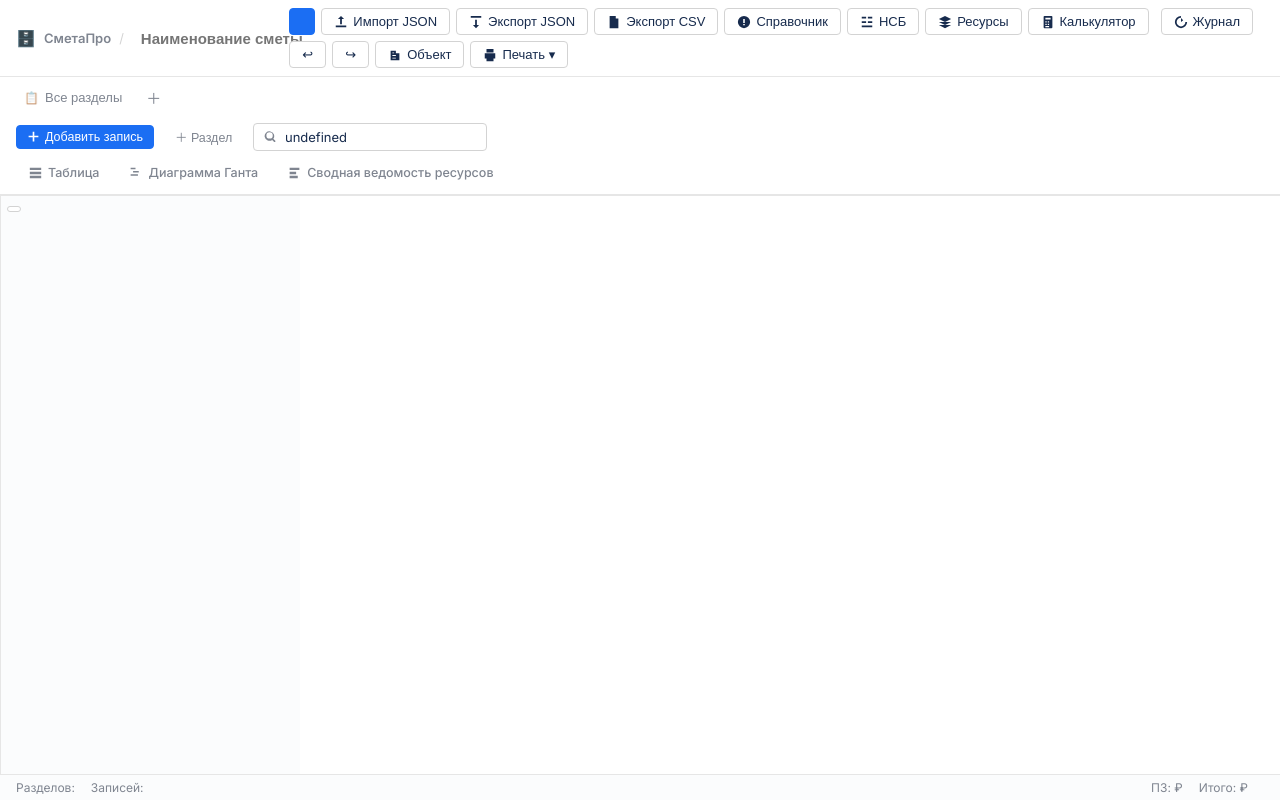
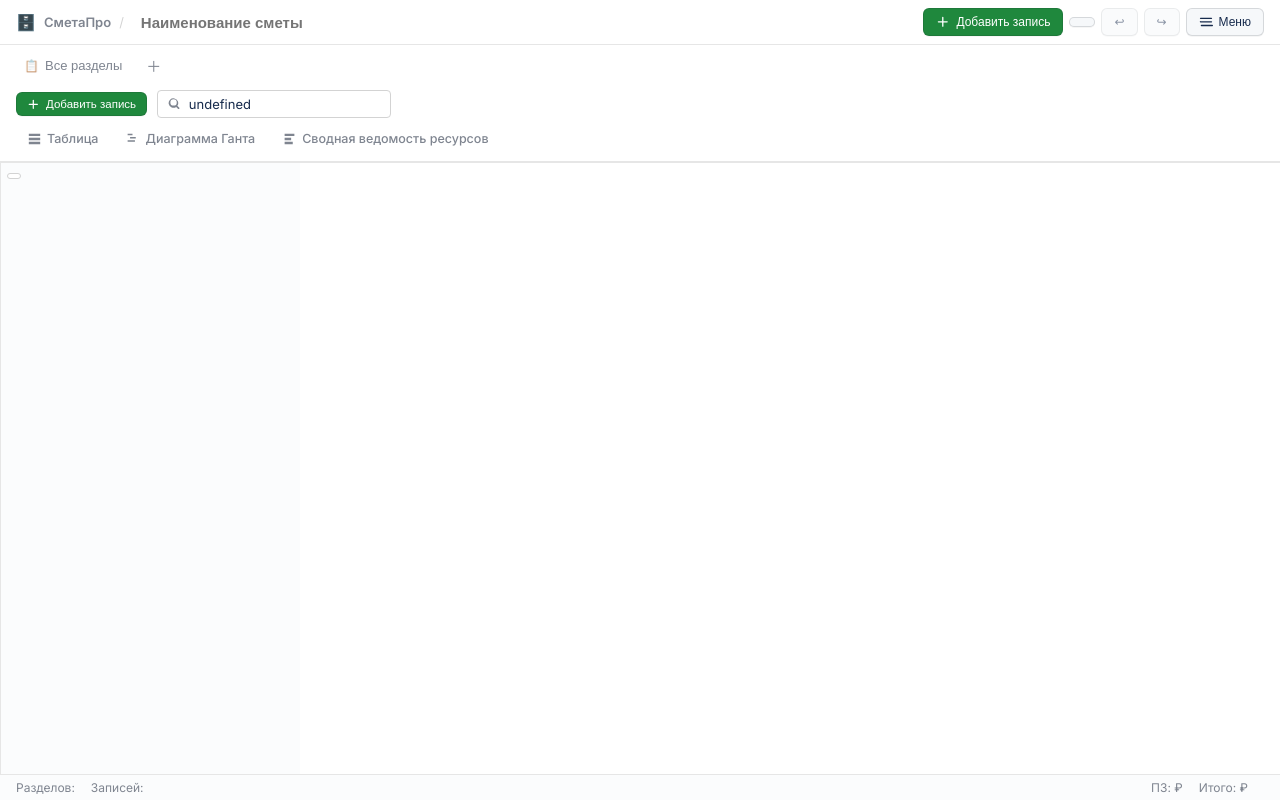
Before and after one commit to timeyantime/smetaprogrural, a website built with Vite: page index.html in a window 1280 px wide. Built offline with nearby package versions, Linux system fonts and the light colour scheme.

Commit message:
ui: редизайн шапки в стиле GitHub — быстрые кнопки + меню «Меню» (разделы/справочники/файл/проект), разгрузен тулбар, underlinenav для видов

```diff
--- a/index.html
+++ b/index.html
@@ -29,55 +29,80 @@
         <input class="at-title-input" x-model="data.title" placeholder="Наименование сметы" />
       </div>
       <div class="at-actions">
-        <button class="at-btn at-btn-primary" :class="{ 'is-saved': savedFlash }" @click="manualSave()"
-                :title="savedTimeText()">
+        <!-- Быстрые действия (GitHub-style): только самое частое -->
+        <button class="gh-btn gh-btn-primary" @click="openAddRecordModal()">
+          <svg viewBox="0 0 16 16" width="14" height="14"><path fill="currentColor" d="M7.75 2a.75.75 0 0 1 .75.75V7h4.25a.75.75 0 0 1 0 1.5H8.5v4.25a.75.75 0 0 1-1.5 0V8.5H2.75a.75.75 0 0 1 0-1.5H7V2.75A.75.75 0 0 1 7.75 2z"/></svg>
+          Добавить запись
+        </button>
+        <button class="gh-btn" @click="manualSave()" :title="savedTimeText()">
           <template x-if="!savedFlash"><span>💾 Сохранить</span></template>
           <template x-if="savedFlash"><span>✓ Сохранено</span></template>
         </button>
-        <button class="at-btn" @click="$refs.fileImport.click()">
+        <button class="gh-btn" @click="undoAction()" :disabled="!undoStack.length" title="Отменить (Ctrl+Z)">↩</button>
+        <button class="gh-btn" @click="redoAction()" :disabled="!redoStack.length" title="Повторить (Ctrl+Shift+Z)">↪</button>
+
+        <!-- Меню «Ещё»: всё остальное вынесено из шапки, чтобы визуально разгрузить интерфейс -->
+        <div class="gh-menu-wrap" @click.outside="topMenuOpen = false">
+          <button class="gh-btn gh-btn-menu" :class="{ active: topMenuOpen }" @click="topMenuOpen = !topMenuOpen"
+                  title="Меню: разделы, справочники, файл, печать">
+            <svg viewBox="0 0 16 16" width="14" height="14"><path fill="currentColor" d="M1 3.75A.75.75 0 0 1 1.75 3h12.5a.75.75 0 0 1 0 1.5H1.75A.75.75 0 0 1 1 3.75zm0 4.25A.75.75 0 0 1 1.75 7h12.5a.75.75 0 0 1 0 1.5H1.75A.75.75 0 0 1 1 8zm1.75 3.25a.75.75 0 0 0 0 1.5h12.5a.75.75 0 0 0 0-1.5H2.75z"/></svg>
+            Меню
+          </button>
+          <div class="gh-menu" x-show="topMenuOpen" x-cloak x-transition.opacity.duration.120ms>
+            <div class="gh-menu-group-title">Разделы</div>
+            <button @click="topMenuOpen = false; openAddSectionModal()">
+              <svg viewBox="0 0 16 16" width="14" height="14"><path fill="currentColor" d="M7.75 2a.75.75 0 0 1 .75.75V7h4.25a.75.75 0 0 1 0 1.5H8.5v4.25a.75.75 0 0 1-1.5 0V8.5H2.75a.75.75 0 0 1 0-1.5H7V2.75A.75.75 0 0 1 7.75 2z"/></svg>
+              Новый раздел
+            </button>
+            <div class="gh-menu-group-title">Справочники</div>
+            <button @click="topMenuOpen = false; openNsb()" title="Нормативно-справочная база расценок">
+              <svg viewBox="0 0 16 16" width="14" height="14"><path fill="currentColor" d="M2 2h5v2H2zM9 2h5v2H9zM2 7h5v2H2zM9 7h5v2H9zM2 12h12v2H2z"/></svg>
+              НСБ — расценки
+            </button>
+            <button @click="topMenuOpen = false; openResHub()" title="Единый справочник ресурсов: одна цена меняет все строки сметы">
+              <svg viewBox="0 0 16 16" width="14" height="14"><path fill="currentColor" d="M8 1L15 4.5 8 8 1 4.5zM1 8l7 3.5L15 8M1 11.5l7 3.5 7-3.5"/></svg>
+              Ресурсы
+            </button>
+            <button @click="topMenuOpen = false; openCalc()" title="Калькулятор трудозатрат и машинного времени">
+              <svg viewBox="0 0 16 16" width="14" height="14"><path fill="currentColor" d="M4 1h8a1 1 0 0 1 1 1v12a1 1 0 0 1-1 1H4a1 1 0 0 1-1-1V2a1 1 0 0 1 1-1zm1 2v2h6V3H5zM5 7v1.5h1.5V7H5zm2.75 0v1.5h1.5V7h-1.5zM5 10v1.5h1.5V10H5zm2.75 0v1.5h1.5V10h-1.5zM5 12.5V14h4.25v-1.5H5z"/></svg>
+              Калькулятор
+            </button>
+            <button @click="topMenuOpen = false; helpModalOpen = true" title="Как считаются затраты — справочник по методике">
+              <svg viewBox="0 0 16 16" width="14" height="14"><path fill="currentColor" d="M8 1a7 7 0 1 0 0 14A7 7 0 0 0 8 1zm.9 10.6H7.1v-1.4h1.8v1.4zm0-2.6H7.1V4.6h1.8v4.4z"/></svg>
+              Справочник методики
+            </button>
+            <div class="gh-menu-sep"></div>
+            <div class="gh-menu-group-title">Файл</div>
+            <button @click="topMenuOpen = false; $nextTick(() => $refs.fileImport.click())">
               <svg viewBox="0 0 16 16" width="14" height="14"><path fill="currentColor" d="M8 1l3.5 3.5H9v6H7v-6H4.5L8 1zM2 12h12v2H2z"/></svg>
               Импорт JSON
             </button>
-        <button class="at-btn" @click="exportJson()">
+            <button @click="topMenuOpen = false; exportJson()">
               <svg viewBox="0 0 16 16" width="14" height="14"><path fill="currentColor" d="M8 15L4.5 11.5H7v-6h2v6h2.5L8 15zM2 3h12V1H2z"/></svg>
               Экспорт JSON
             </button>
-        <button class="at-btn" @click="exportCsv()">
+            <button @click="topMenuOpen = false; exportCsv()">
               <svg viewBox="0 0 16 16" width="14" height="14"><path fill="currentColor" d="M3 1h7l3 3v11H3V1zm7 0v3h3M5 8h6M5 11h6"/></svg>
               Экспорт CSV
             </button>
-        <button class="at-btn" @click="helpModalOpen = true" title="Как считаются затраты — справочник по методике">
-          <svg viewBox="0 0 16 16" width="14" height="14"><path fill="currentColor" d="M8 1a7 7 0 1 0 0 14A7 7 0 0 0 8 1zm.9 10.6H7.1v-1.4h1.8v1.4zm0-2.6H7.1V4.6h1.8v4.4z"/></svg>
-          Справочник
+            <div class="gh-menu-sep"></div>
+            <div class="gh-menu-group-title">Проект</div>
+            <button @click="topMenuOpen = false; openProjectModal()" title="Реквизиты объекта — для титульного листа печати">
+              <svg viewBox="0 0 16 16" width="14" height="14"><path fill="currentColor" d="M3 14V3h6v3h4v8H3zM5 5v1h2V5H5zM5 8v1h4V8H5zM5 11v1h4v-1H5z"/></svg>
+              Реквизиты объекта
             </button>
-        <button class="at-btn" @click="openNsb()" title="Нормативно-справочная база расценок">
-          <svg viewBox="0 0 16 16" width="14" height="14"><path fill="currentColor" d="M2 2h5v2H2zM9 2h5v2H9zM2 7h5v2H2zM9 7h5v2H9zM2 12h12v2H2z"/></svg>
-          НСБ
+            <button @click="topMenuOpen = false; openPrintModal()">
+              <svg viewBox="0 0 16 16" width="14" height="14"><path fill="currentColor" d="M4 5V1h8v4M4 12H2V6h12v6h-2M4 9h8v6H4z"/></svg>
+              Печать…
             </button>
-        <button class="at-btn" @click="openResHub()" title="Единый справочник ресурсов: одна цена меняет все строки сметы">
-          <svg viewBox="0 0 16 16" width="14" height="14"><path fill="currentColor" d="M8 1L15 4.5 8 8 1 4.5zM1 8l7 3.5L15 8M1 11.5l7 3.5 7-3.5"/></svg>
-          Ресурсы
+            <button @click="topMenuOpen = false; historyOpen = !historyOpen" :class="{ 'has-problems': problemCount() > 0 }"
+                    title="Журнал изменений и проверка сметы">
+              <svg viewBox="0 0 16 16" width="14" height="14"><path fill="currentColor" d="M8 1a7 7 0 1 0 7 7h-2a5 5 0 1 1-5-5V3.5L10.5 6 8 8V1z"/></svg>
+              Журнал и проверка сметы
+              <span class="gh-menu-badge" x-show="problemCount() > 0" x-text="problemCount()"></span>
             </button>
-        <button class="at-btn" @click="openCalc()" title="Калькулятор трудозатрат и машинного времени">
-          <svg viewBox="0 0 16 16" width="14" height="14"><path fill="currentColor" d="M4 1h8a1 1 0 0 1 1 1v12a1 1 0 0 1-1 1H4a1 1 0 0 1-1-1V2a1 1 0 0 1 1-1zm1 2v2h6V3H5zM5 7v1.5h1.5V7H5zm2.75 0v1.5h1.5V7h-1.5zM5 10v1.5h1.5V10H5zm2.75 0v1.5h1.5V10h-1.5zM5 12.5V14h4.25v-1.5H5z"/></svg>
-          Калькулятор
-        </button>
-        <span class="at-top-sep"></span>
-        <button class="at-btn at-icon-btn" :class="{ 'has-problems': problemCount() > 0 }"
-                @click="historyOpen = !historyOpen" title="Журнал изменений и проверка сметы">
-          <svg viewBox="0 0 16 16" width="14" height="14"><path fill="currentColor" d="M8 1a7 7 0 1 0 7 7h-2a5 5 0 1 1-5-5V3.5L10.5 6 8 8V1z"/></svg>
-          Журнал<span class="at-badge" x-show="problemCount() > 0" x-text="problemCount()"></span>
-        </button>
-        <button class="at-btn at-icon-btn" @click="undoAction()" :disabled="!undoStack.length" title="Отменить (Ctrl+Z)">↩</button>
-        <button class="at-btn at-icon-btn" @click="redoAction()" :disabled="!redoStack.length" title="Повторить (Ctrl+Shift+Z)">↪</button>
-        <button class="at-btn" @click="openProjectModal()" title="Реквизиты объекта — для титульного листа печати">
-          <svg viewBox="0 0 16 16" width="14" height="14"><path fill="currentColor" d="M3 14V3h6v3h4v8H3zM5 5v1h2V5H5zM5 8v1h4V8H5zM5 11v1h4v-1H5z"/></svg>
-          Объект
-        </button>
-        <button class="at-btn" @click="openPrintModal()">
-          <svg viewBox="0 0 16 16" width="14" height="14"><path fill="currentColor" d="M4 5V1h8v4M4 12H2V6h12v6h-2M4 9h8v6H4z"/></svg>
-          Печать ▾
-        </button>
+          </div>
+        </div>
         <input type="file" x-ref="fileImport" accept=".json" hidden @change="importJson($event)" />
         <input type="file" x-ref="fileNsbImport" accept=".json" hidden @change="importNsb($event)" />
       </div>
@@ -109,12 +134,10 @@
         <button class="at-tab at-tab-add" @click="openAddSectionModal()" title="Добавить раздел">＋</button>
       </div>
       <div class="at-toolbar">
-        <button class="at-btn at-btn-primary at-btn-sm" @click="openAddRecordModal()">
-          <svg viewBox="0 0 16 16" width="13" height="13"><path fill="currentColor" d="M8 2v12M2 8h12" stroke="currentColor" stroke-width="2"/></svg>
+        <!-- Кнопки «Добавить запись» и «＋ Раздел» вынесены в шапку/меню «Меню» — тулбар разгружен -->
+        <button class="gh-btn gh-btn-primary gh-btn-sm" @click="openAddRecordModal()">
+          <svg viewBox="0 0 16 16" width="13" height="13"><path fill="currentColor" d="M7.75 2a.75.75 0 0 1 .75.75V7h4.25a.75.75 0 0 1 0 1.5H8.5v4.25a.75.75 0 0 1-1.5 0V8.5H2.75a.75.75 0 0 1 0-1.5H7V2.75A.75.75 0 0 1 7.75 2z"/></svg>
           Добавить запись
-        </button>
-        <button class="at-btn at-btn-ghost at-btn-sm" @click="openAddSectionModal()">
-          ＋ Раздел
         </button>
         <div class="at-search">
           <svg viewBox="0 0 16 16" width="14" height="14"><path fill="currentColor" d="M11.7 10.3a6 6 0 1 0-1.4 1.4l2.5 2.5a1 1 0 0 0 1.4-1.4l-2.5-2.5zM7 10a4 4 0 1 1 0-8 4 4 0 0 1 0 8z"/></svg>
@@ -123,8 +146,8 @@
         <span class="at-count" x-text="visibleCount() + ' записей'"></span>
       </div>
 
-      <!-- ===== Переключатель видов: Таблица / Диаграмма Ганта (как вью Airtable) ===== -->
-      <div class="at-views">
+      <!-- ===== Переключатель видов (GitHub underline-style) ===== -->
+      <div class="at-views gh-undernav">
         <button class="at-view-tab" :class="{ active: viewTab === 'table' }" @click="viewTab = 'table'">
           <svg viewBox="0 0 16 16" width="13" height="13"><path fill="currentColor" d="M1 2h14v3H1zM1 7h14v3H1zM1 12h14v3H1z"/></svg>
           Таблица
--- a/src/css/style.css
+++ b/src/css/style.css
@@ -50,7 +50,64 @@ body {
 .at-title-input:hover { border-color: var(--line); }
 .at-title-input:focus { outline: none; border-color: var(--accent); background: #fff; }
 
-.at-actions { display: flex; gap: 6px; flex-wrap: wrap; }
+.at-actions { display: flex; gap: 6px; align-items: center; flex-wrap: wrap; }
+
+/* ============ GitHub-style кнопки и меню ( редизайн шапки ) ============ */
+.gh-btn {
+  cursor: pointer; display: inline-flex; align-items: center; gap: 6px;
+  font-size: 12px; font-weight: 500; line-height: 18px;
+  padding: 4px 12px; border-radius: 6px; white-space: nowrap;
+  color: var(--text); background: #f6f8fa;
+  border: 1px solid rgba(31, 35, 40, 0.15);
+  box-shadow: 0 1px 0 rgba(31, 35, 40, 0.04);
+  transition: background .12s, border-color .12s;
+}
+.gh-btn:hover { background: #eef1f4; border-color: rgba(31, 35, 40, 0.28); }
+.gh-btn:active { background: #e7eaee; }
+.gh-btn:disabled { opacity: .5; cursor: not-allowed; }
+.gh-btn-sm { padding: 2px 10px; font-size: 11.5px; }
+.gh-btn-primary {
+  color: #fff; background: #1f883d; border-color: rgba(31, 35, 40, 0.15);
+  box-shadow: 0 1px 0 rgba(31, 35, 40, 0.04);
+}
+.gh-btn-primary:hover { background: #1a7f37; border-color: rgba(31, 35, 40, 0.2); }
+
+/* Контейнер выпадающего меню «Меню» */
+.gh-menu-wrap { position: relative; }
+.gh-btn-menu.active { background: #eef1f4; border-color: rgba(31, 35, 40, 0.28); }
+.gh-menu {
+  position: absolute; top: calc(100% + 6px); right: 0; z-index: 60;
+  min-width: 250px; padding: 8px 0;
+  background: #fff; border: 1px solid #d1d9e0; border-radius: 12px;
+  box-shadow: 0 8px 24px rgba(31, 35, 40, 0.18);
+}
+.gh-menu-group-title {
+  padding: 6px 16px 4px; font-size: 11px; font-weight: 600;
+  color: #656d76; text-transform: none; letter-spacing: .02em;
+}
+.gh-menu button {
+  display: flex; align-items: center; gap: 8px; width: 100%;
+  padding: 6px 16px; border: 0; background: none; cursor: pointer;
+  font-size: 12.5px; color: var(--text); text-align: left;
+}
+.gh-menu button:hover { background: #f6f8fa; }
+.gh-menu button svg { color: #656d76; flex-shrink: 0; }
+.gh-menu-sep { height: 1px; margin: 8px 0; background: #d1d9e0; }
+.gh-menu-badge {
+  margin-left: auto; min-width: 18px; padding: 1px 6px;
+  border-radius: 10px; background: #fb8500; color: #fff;
+  font-size: 11px; font-weight: 600; text-align: center;
+}
+
+/* Переключатель видов в стиле GitHub underlinenav */
+.gh-undernav .at-view-tab {
+  border: 0; border-bottom: 2px solid transparent; border-radius: 0;
+  background: none; box-shadow: none;
+}
+.gh-undernav .at-view-tab.active {
+  border-bottom-color: #fd8c73;   /* оранжевая «линия активного таба» GitHub */
+  color: var(--text); font-weight: 600; background: none;
+}
 
 /* Кнопки Airtable-style */
 .at-btn {
--- a/src/js/app.js
+++ b/src/js/app.js
@@ -427,6 +427,7 @@ window.smeta = function smeta() {
 
     // Модальные окна
     helpModalOpen: false,
+    topMenuOpen: false, // выпадающее меню «Меню» в шапке (GitHub-style)
     nsbModalOpen: false,
     nsbSearch: '',
     nsbItems: loadNsb(),
```
Lines whose indentation alone changed are shown as unchanged.
